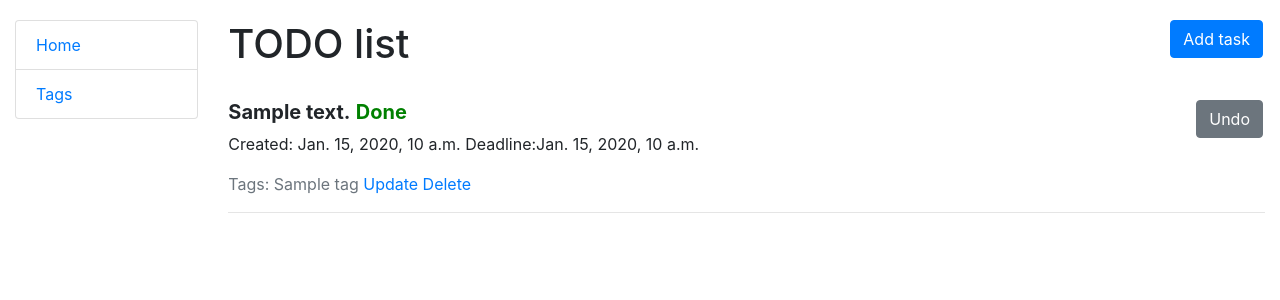
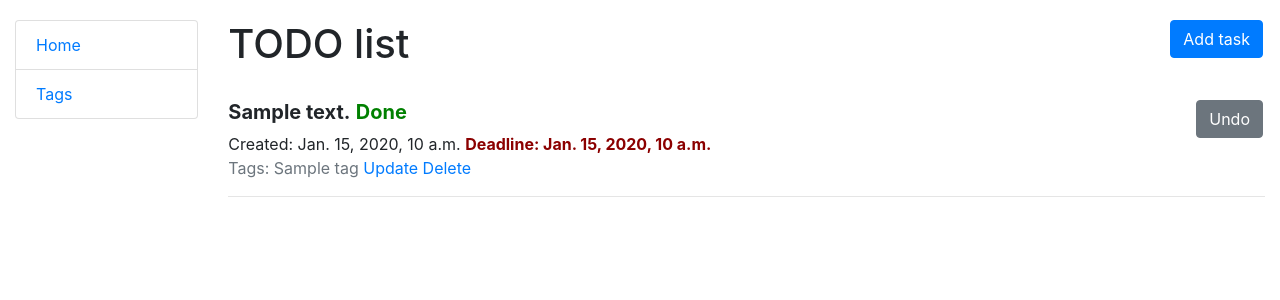
Before and after one commit to LiudmylaKulinchenko/todo-list, a Django app: page / in a window 1280 px wide. Shown: the top 300 px of the page. Run offline with Django 4.2, Linux system fonts and the light colour scheme; tables that the repository leaves empty hold one stand-in row (values such as "Sample post").

Commit message:
Add styles in styles.css

```diff
--- a/static/css/styles.css
+++ b/static/css/styles.css
@@ -16,3 +16,8 @@ body {
     color: red;
     font-weight: bold;
 }
+
+.deadline {
+    color: darkred;
+    font-weight: bold;
+}
--- a/templates/manager/task_list.html
+++ b/templates/manager/task_list.html
@@ -24,7 +24,9 @@
                class="btn btn-success link-to-page">Complete</a>
           {% endif %}
         </h5>
-        <p>Created: {{ task.created_date }} {% if task.deadline %}Deadline:{{ task.deadline }}{% endif %}</p>
+        <div>
+          Created: {{ task.created_date }}
+          {% if task.deadline %}<span class="deadline">Deadline: {{ task.deadline }}</span>{% endif %}</div>
         <p class="text-muted">
           {% if task.tags.values %}
             Tags:
```
